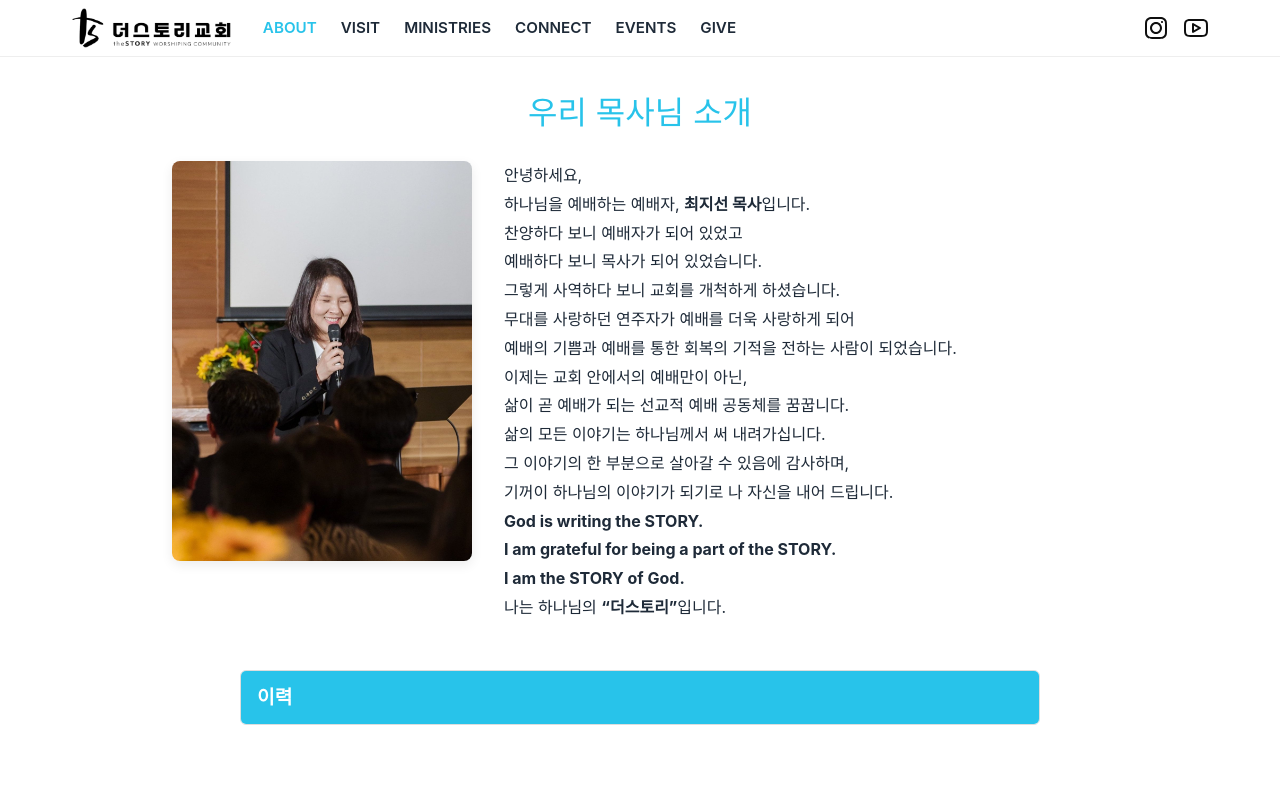
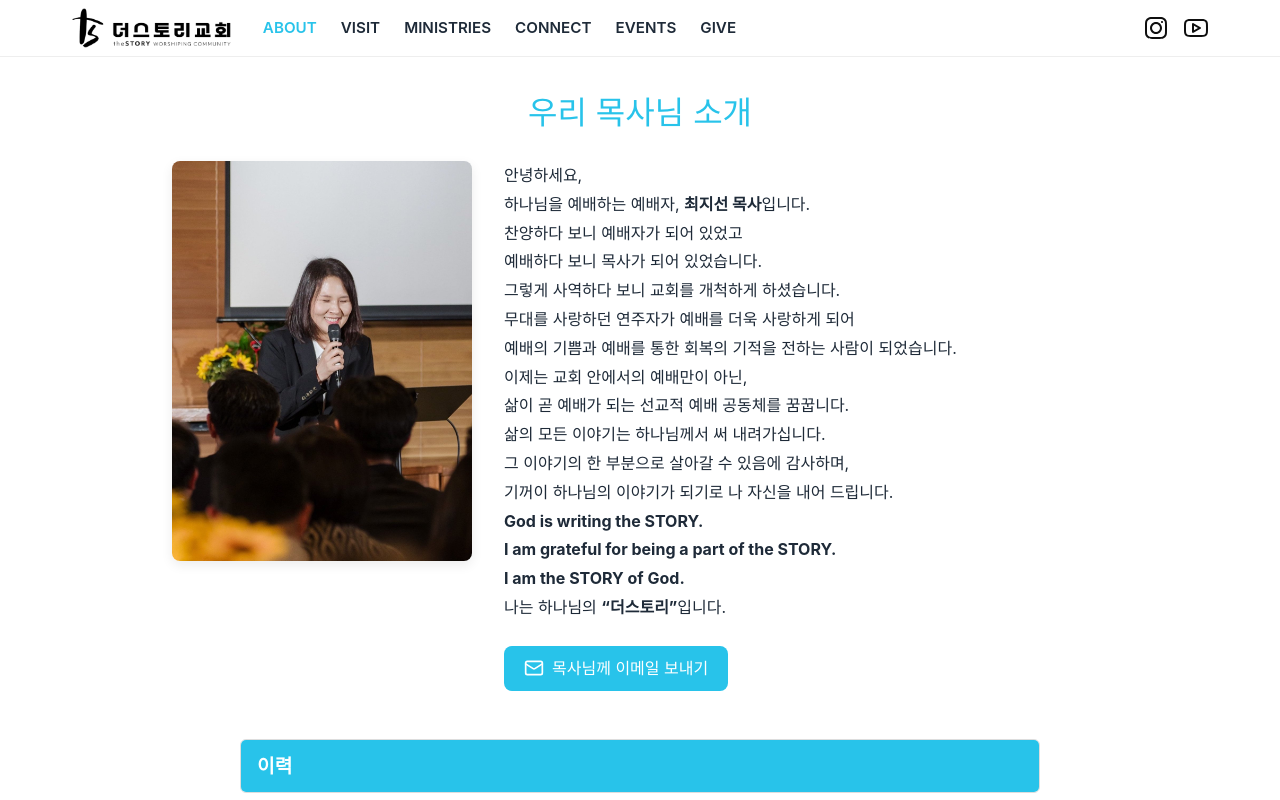
Before and after one commit to bumvino/theSTORY, a Next.js app: page /pastor in a window 1280 px wide. Shown: the top 800 px of the page. Built offline with nearby package versions, Linux system fonts and the light colour scheme.

Commit message:
e-mail button for pastor

```diff
--- a/app/pastor/page.js
+++ b/app/pastor/page.js
@@ -1,5 +1,7 @@
 // app/pastor/page.js
-import Image from 'next/image';
+import Image from "next/image";
+import Link from "next/link";
+import { Mail } from "lucide-react"; // npm install lucide-react
 
 export default function PastorPage() {
     return (
@@ -11,43 +13,79 @@ export default function PastorPage() {
                     <Image
                         src="/images/pastor.jpg"
                         alt="Pastor"
-                        width={300}      // pick the natural width of your image
-                        height={400}     // pick the natural height (keeps aspect ratio)
-                        style={{ width: '100%', height: 'auto', borderRadius: 8 }}
+                        width={300}
+                        height={400}
+                        style={{ width: "100%", height: "auto", borderRadius: 8 }}
                         priority
                     />
                 </div>
 
                 <div className="pastor-intro">
-                    <p>안녕하세요,<br />하나님을 예배하는 예배자, <strong>최지선 목사</strong>입니다.</p>
-                    <p>찬양하다 보니 예배자가 되어 있었고<br />
+                    <p>
+                        안녕하세요,<br />하나님을 예배하는 예배자, <strong>최지선 목사</strong>
+                        입니다.
+                    </p>
+                    <p>
+                        찬양하다 보니 예배자가 되어 있었고<br />
                         예배하다 보니 목사가 되어 있었습니다.<br />
-                        그렇게 사역하다 보니 교회를 개척하게 하셨습니다.</p>
-                    <p>무대를 사랑하던 연주자가 예배를 더욱 사랑하게 되어<br />
-                        예배의 기쁨과 예배를 통한 회복의 기적을 전하는 사람이 되었습니다.</p>
-                    <p>이제는 교회 안에서의 예배만이 아닌,<br />
-                        삶이 곧 예배가 되는 선교적 예배 공동체를 꿈꿉니다.</p>
-                    <p>삶의 모든 이야기는 하나님께서 써 내려가십니다.<br />
+                        그렇게 사역하다 보니 교회를 개척하게 하셨습니다.
+                    </p>
+                    <p>
+                        무대를 사랑하던 연주자가 예배를 더욱 사랑하게 되어<br />
+                        예배의 기쁨과 예배를 통한 회복의 기적을 전하는 사람이 되었습니다.
+                    </p>
+                    <p>
+                        이제는 교회 안에서의 예배만이 아닌,<br />
+                        삶이 곧 예배가 되는 선교적 예배 공동체를 꿈꿉니다.
+                    </p>
+                    <p>
+                        삶의 모든 이야기는 하나님께서 써 내려가십니다.<br />
                         그 이야기의 한 부분으로 살아갈 수 있음에 감사하며,<br />
-                        기꺼이 하나님의 이야기가 되기로 나 자신을 내어 드립니다.</p>
-                    <p><strong>
-                        God is writing the STORY.<br />
-                        I am grateful for being a part of the STORY.<br />
-                        I am the STORY of God.
-                    </strong></p>
-                    <p>나는 하나님의 <strong>“더스토리”</strong>입니다.</p>
+                        기꺼이 하나님의 이야기가 되기로 나 자신을 내어 드립니다.
+                    </p>
+                    <p>
+                        <strong>
+                            God is writing the STORY.<br />
+                            I am grateful for being a part of the STORY.<br />
+                            I am the STORY of God.
+                        </strong>
+                    </p>
+                    <p>
+                        나는 하나님의 <strong>“더스토리”</strong>입니다.
+                    </p>
+
+                    {/* 📧 Email button */}
+                    <div style={{ marginTop: "1.5rem" }}>
+                        <Link
+                            href="mailto:pastor@example.com?subject=문의드립니다&body=안녕하세요 목사님,"
+                            className="inline-flex items-center gap-2 bg-[#28C3EA] text-white px-5 py-2 rounded-lg hover:bg-[#1da8cd] transition-colors"
+                        >
+                            <Mail className="w-5 h-5" />
+                            목사님께 이메일 보내기
+                        </Link>
+                    </div>
                 </div>
             </div>
 
-            <details className="resume-details">
+            <details className="resume-details" style={{ marginTop: "2rem" }}>
                 <summary>이력</summary>
                 <div className="resume-content">
                     <h4>Education</h4>
                     <ul>
-                        <li>Berklee College of Music 학사 (1999) - Contemporary Writing and Production, BM</li>
-                        <li>University of Miami 석사 (2003) - Media Writing and Production, MM</li>
-                        <li>University of Miami 박사 (2007) - Piano Performance, DMA</li>
-                        <li>Columbia Theological Seminary 목회학 석사 (2017) - Master of Divinity</li>
+                        <li>
+                            Berklee College of Music 학사 (1999) - Contemporary Writing and
+                            Production, BM
+                        </li>
+                        <li>
+                            University of Miami 석사 (2003) - Media Writing and Production, MM
+                        </li>
+                        <li>
+                            University of Miami 박사 (2007) - Piano Performance, DMA
+                        </li>
+                        <li>
+                            Columbia Theological Seminary 목회학 석사 (2017) - Master of
+                            Divinity
+                        </li>
                     </ul>
 
                     <h4>목사안수</h4>
```
